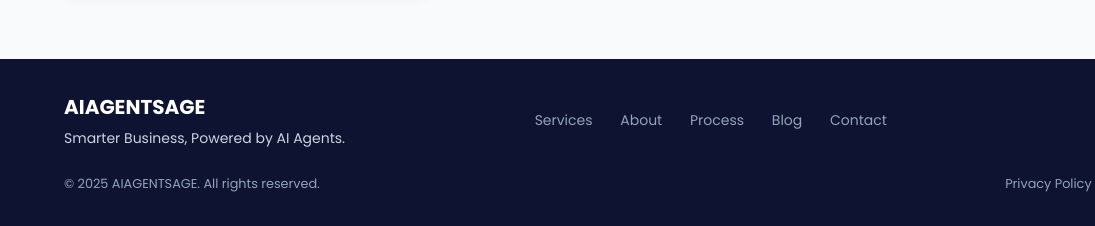
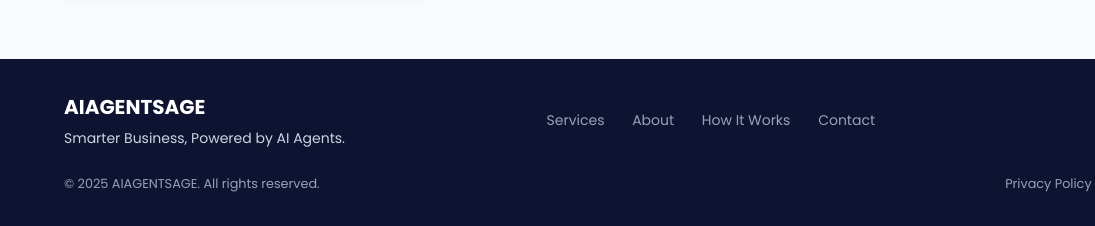
Before and after one commit to PrasaathAIA/WEbsite, a plain HTML site: page blog.html in a window 1280 px wide. Shown: the part 5434-5660 px from the top of the page, 0-1095 px from the left. Drawn offline with Linux system fonts and the light colour scheme; a small style sheet from the web is missing.

Commit message:
chore: sync blog page layout

```diff
--- a/blog.html
+++ b/blog.html
@@ -14,11 +14,12 @@
     <meta property="og:image" content="https://aiagentsage.com/images/automation-growth.png" />
     <meta property="og:url" content="https://aiagentsage.com/blog.html" />
     <!-- Google Fonts -->
+    <!-- Poppins for body text and Orbitron for the AIAGENTSAGE logo -->
     <link
       href="https://fonts.googleapis.com/css2?family=Poppins:wght@300;400;500;600;700&family=Orbitron:wght@400;700&display=swap"
       rel="stylesheet"
     />
-    <!-- Font Awesome -->
+    <!-- Font Awesome for icons -->
     <link
       rel="stylesheet"
       href="https://cdnjs.cloudflare.com/ajax/libs/font-awesome/6.4.0/css/all.min.css"
@@ -26,10 +27,11 @@
       crossorigin="anonymous"
       referrerpolicy="no-referrer"
     />
+    <!-- Main stylesheet -->
     <link rel="stylesheet" href="css/styles.css" />
   </head>
   <body>
-    <!-- Header -->
+    <!-- Main navigation header -->
     <header class="main-header">
       <div class="container nav-container">
         <a href="index.html" class="logo">AIAGENTSAGE</a>
@@ -485,8 +487,7 @@
         <nav class="footer-nav">
           <a href="index.html#services">Services</a>
           <a href="index.html#about">About</a>
-          <a href="index.html#how">Process</a>
-          <a href="blog.html">Blog</a>
+          <a href="index.html#how">How It Works</a>
           <a href="index.html#contact">Contact</a>
         </nav>
         <div class="footer-social">
@@ -509,7 +510,7 @@
         </nav>
       </div>
     </footer>
-    <!-- Scripts -->
+    <!-- Javascript -->
     <script src="js/scripts.js"></script>
   </body>
 </html>
```
